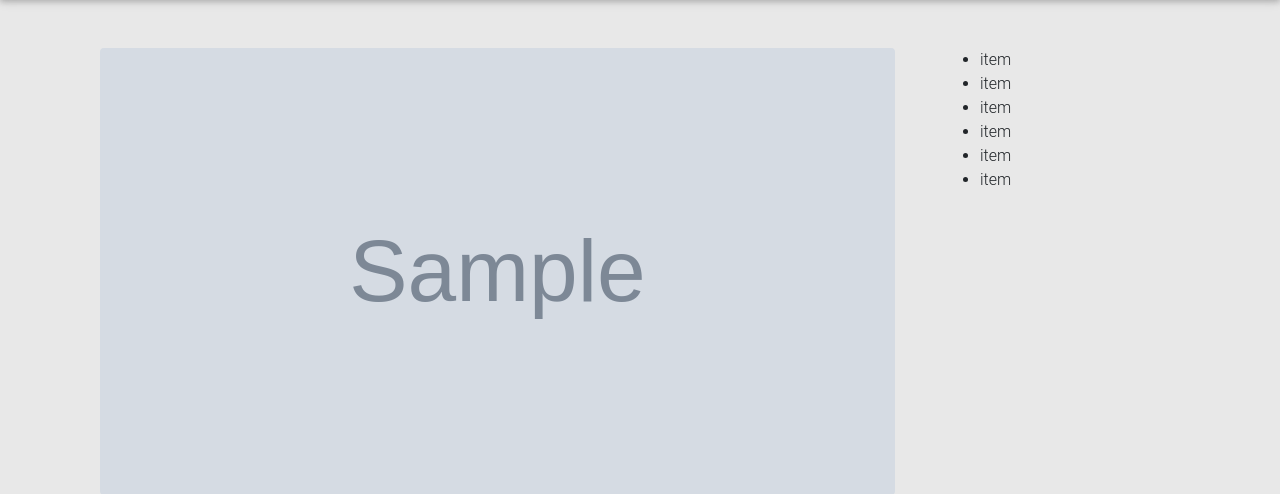
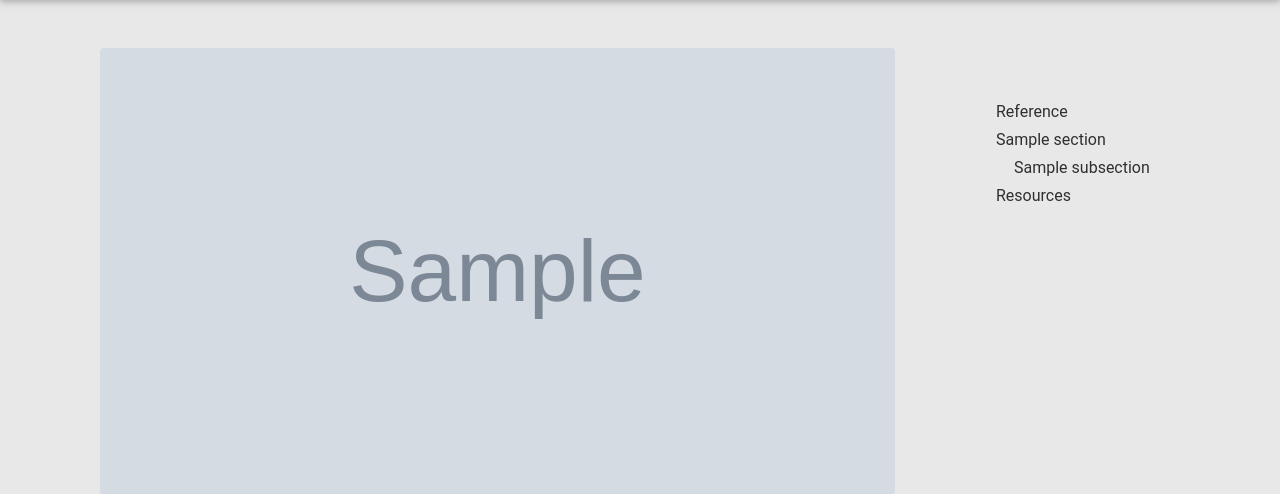
Before and after one commit to ElwinCabrera/AlogRoots-Website, a Django app: page /article/learn/1/ in a window 1280 px wide. Shown: the part 56-550 px from the top of the page. Run offline with Django 3.2, Linux system fonts and the light colour scheme; tables that the repository leaves empty hold one stand-in row (values such as "Sample post"); grey boxes marked "Sample" are stand-in pictures; some libraries are stand-ins or nearby versions.

Commit message:
added the table of contents (toc) to the learn-topic page, will add that same table of contents to the practice topic view, might make it to a template idk

```diff
--- a/static/css/style.css
+++ b/static/css/style.css
@@ -25,6 +25,33 @@ body {
     color: inherit;
 }
 
+.toc {
+    padding-top: 48px;
+    list-style-type: none;
+}
+
+.toc a,
+.toc-submenu a {
+    color: rgba(0, 0, 0, 0.80);
+    font-weight: 400;
+    padding-left: 16px;
+    line-height: 1.5rem;
+    display: inline-block;
+    text-decoration: none;
+}
+
+.toc a.active,
+.toc-submenu a.active {
+    font-weight: 500;
+    padding-left: 14px;
+    border-left: 2px solid #ee6e73;
+}
+
+.toc-submenu {
+    padding-left: 18px;
+    padding-top: 0px;
+}
+
 
 /*
 h1 {
--- a/static/js/main.js
+++ b/static/js/main.js
@@ -12,12 +12,18 @@ $(document).ready(documentReady);
 
 function documentReady(jQuery) {
     console.log("main.js ready!");
+    $(window).scroll(scrollEvent);
+
     $(".sidebar>ul>li div[data-toggle='collapse']").click(onSidebarClickEvent);
     $('.solution-btn').click(solutionsBtnClick);
 
     $('[data-spy="scroll"]').on('activate.bs.scrollspy', function() {
         console.log("here");
     });
+
+
+
+
 
 }
 
@@ -47,3 +53,22 @@ function solutionsBtnClick(event) {
         $(this).text("Show Solutions");
     }
 }
+
+function scrollEvent(event) {
+    var scroll = $(window).scrollTop();
+
+
+
+    $('.toc-item a.active').removeClass('active');
+    console.log("scroll is: " + scroll + " runtime is: " + $('#run-time').offset().top);
+
+    $('.article-sec').each(function(_, section) {
+        var secId = section.id;
+
+        if ($(section).offset().top < scroll + 10) {
+            $('.toc-item a.active').removeClass('active');
+            $('.toc-item a[href=\'#' + secId + '\']').addClass('active');
+
+        }
+    });
+}
--- a/templates/learn-topic.html
+++ b/templates/learn-topic.html
@@ -27,7 +27,7 @@
                         <h1>{{ article.title }}</h1>
                     </div>
 
-                    <div class="article-sec">
+                    <div class="article-sec" id="reference">
                         <h2>Reference</h2>
 
 
@@ -101,7 +101,7 @@
 
 
                     {% for section in sections %}
-                    <div class="mb-0 article-sec">
+                    <div class="mb-0 article-sec" id="{{ section.title|slugify }}">
                         <h2>{{ section.title }}</h2>
 
                         {% if section.sec_text != section.sec_text.empty%}
@@ -113,7 +113,7 @@
 
                         {% for subsection in sub_sections %}
 
-                        <h3>{{ subsection.title}}</h3>
+                        <h3 id="{{ subsection.title|slugify }}" >{{ subsection.title}}</h3>
                         <p>{{subsection.subsec_text}}</p>
 
                         {% endfor %}
@@ -124,7 +124,7 @@
                     {% endfor %}
 
                     {% if resources %}
-                    <div class="mb-0 article-sec">
+                    <div class="mb-0 article-sec" id="resources">
                         <h2>Resources and Citations</h2>
 
                         <ul>
@@ -142,15 +142,32 @@
                 </div>
             </div>
 
-            <div class="col-md-3">
-            <ul>
-                <li>item</li>
-                <li>item</li>
-                <li>item</li>
-                <li>item</li>
-                <li>item</li>
-                <li>item</li>
-            </ul>
+            <div class="col-sm-3 d-none d-md-block">
+
+                <ul class="sticky-top toc">
+
+                    <li class="toc-item my-1"><a class="active" href="#reference">Reference</a></li>
+                    {% for section in sections %}
+                    <li class="toc-item my-1"><a class="" href="#{{ section.title|slugify }}">{{ section.title }}</a></li>
+
+                        {% if section.has_subsections %}
+                        <li class="my-1">
+                            <ul class= "toc toc-submenu">
+                                {% for subsection in sub_sections %}
+                                <li class="toc-item my-1"><a class="" href="#{{ subsection.title|slugify }}">{{ subsection.title }}</a></li>
+                                {% endfor %}
+                            </ul>
+                        </li>
+
+                        {% endif %}
+                    {% endfor %}
+
+                    {% if resources %}
+                        <li class="toc-item my-1"><a class="" href="#resources">Resources</a></li>
+                    {% endif %}
+
+                </ul>
+
             </div>
 
 
```
Also changed, not shown: templates/base.html (line endings or trailing spaces).
